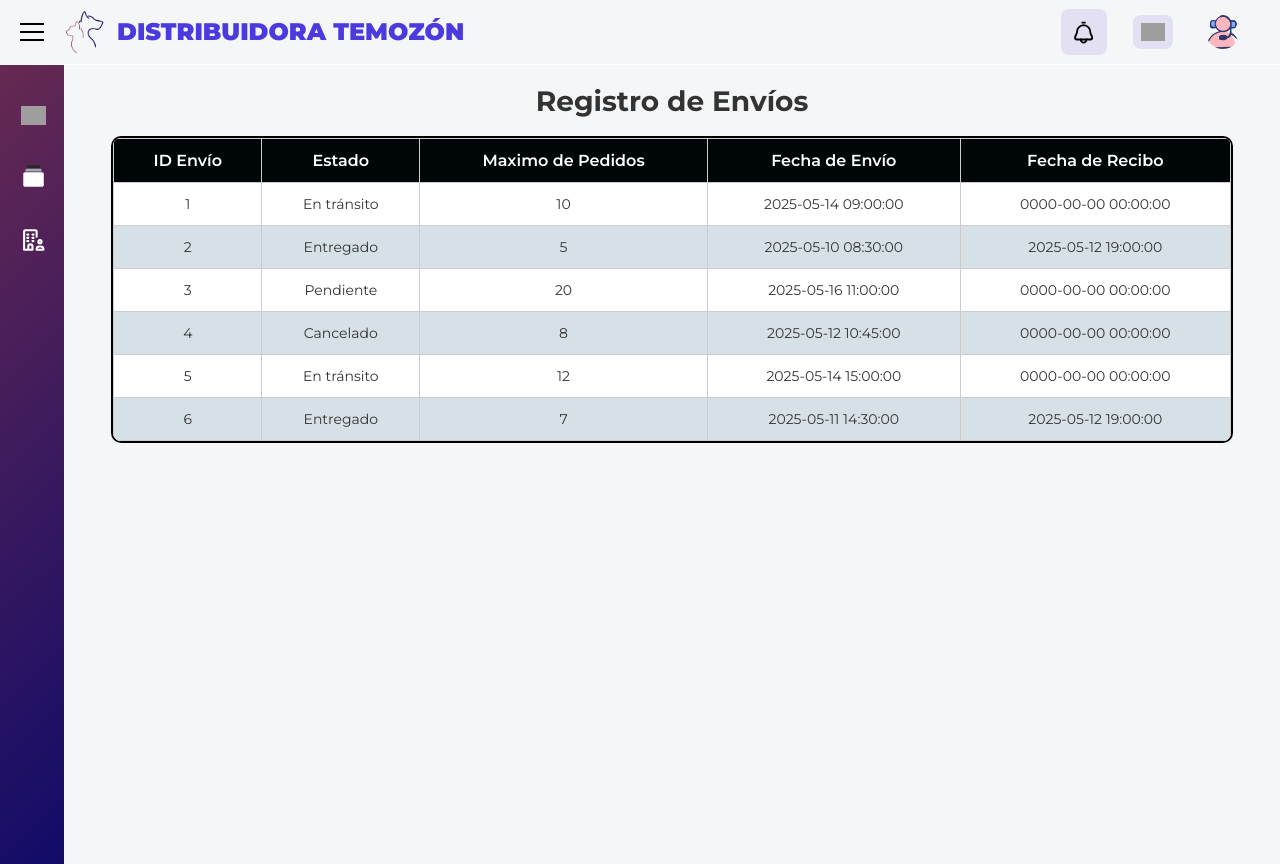
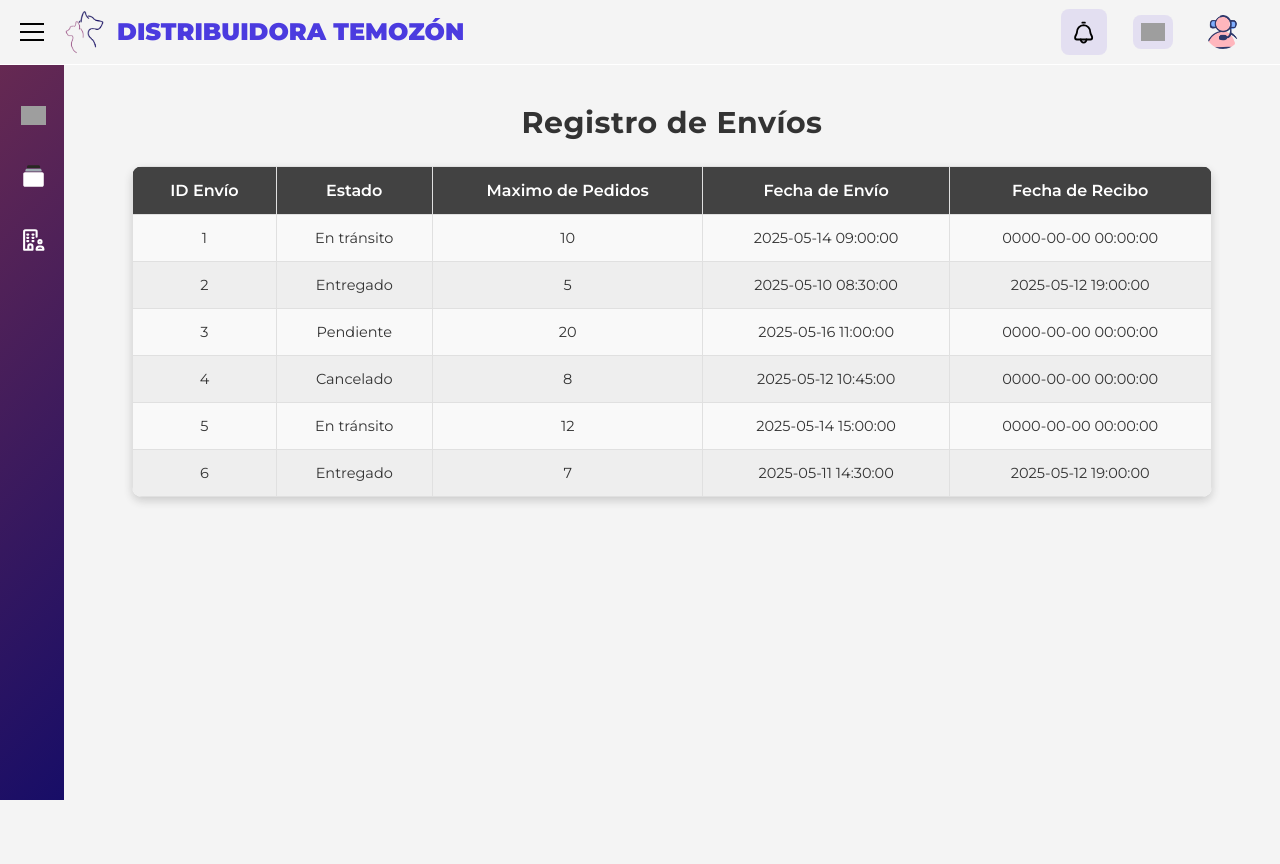
Before and after one commit to King-Cold/temozon, a PHP site: page /public/envios.php in a window 1280 px wide. After the commit the page ends 800 px from the top, so only its background shows below. Run offline with PHP 8.4, Linux system fonts and the light colour scheme; data comes from the database, SQL or seed files in the repository; some web fonts are replaced; grey boxes are pictures that could not be loaded.

Commit message:
Detallitos2.0

```diff
--- a/public/envios.php
+++ b/public/envios.php
@@ -17,8 +17,9 @@ $resultado = $conexion->query($sql);
  <style>
     body {
         font-family: 'Segoe UI', Tahoma, Geneva, Verdana, sans-serif;
-            background: #f4f6f8;
+        background: #f4f4f4;
         margin: 0;
+        padding: 20px;
     }
 
     main#main {
@@ -27,9 +28,10 @@ $resultado = $conexion->query($sql);
 
     h2 {
         text-align: center;
-            color: #333;
-            margin-bottom: 20px;
-            font-size: 28px;
+        color: #333333;
+        margin-bottom: 25px;
+        font-size: 30px;
+        letter-spacing: 0.5px;
     }
 
     table {
@@ -37,66 +39,71 @@ $resultado = $conexion->query($sql);
         margin: auto;
         border-collapse: collapse;
         background-color: #ffffff;
-            box-shadow: 0 0 0 2px #000000;
-            border-radius: 8px;
+        box-shadow: 0 4px 8px rgba(51, 51, 51, 0.2);
+        border-radius: 10px;
         overflow: hidden;
     }
 
     table th, table td {
-            padding: 12px 15px;
+        padding: 14px 18px;
         text-align: center;
-            border: 1px solid #ccc;
+        border: 1px solid #e0e0e0;
     }
 
     table th {
-            background-color: rgb(0, 5, 8);
+        background-color: #424242;
         color: #ffffff;
         font-weight: 600;
+        font-size: 16px;
     }
 
     table tr:nth-child(even) {
-            background-color: rgb(255, 255, 255);
+        background-color: #f9f9f9;
     }
 
     table tr:nth-child(odd) {
-            background-color: rgb(213, 224, 231);
+        background-color: #eeeeee;
     }
 
     table tr:hover {
-            background-color: #c5cae9;
+        background-color: #d6d6d6;
+        transition: background-color 0.3s ease;
     }
 
     table td {
-            color: #333;
-            font-size: 14px;
+        color: #333333;
+        font-size: 14.5px;
     }
 
     .btn {
-    padding: 6px 10px;
+        padding: 8px 14px;
         border: none;
-    border-radius: 4px;
+        border-radius: 6px;
         cursor: pointer;
-    font-size: 13px;
+        font-size: 14px;
         text-decoration: none;
         color: #fff;
         margin: 2px;
         display: inline-block;
+        transition: background-color 0.3s ease, box-shadow 0.2s ease;
     }
 
     .btn-edit {
-    background-color: #1976d2;
+        background-color: #616161;
     }
 
     .btn-edit:hover {
-    background-color: #125ea6;
+        background-color: #424242;
+        box-shadow: 0 2px 6px rgba(66, 66, 66, 0.4);
     }
 
     .btn-delete {
-    background-color: #d32f2f;
+        background-color: #757575;
     }
 
     .btn-delete:hover {
-    background-color: #a52828;
+        background-color: #616161;
+        box-shadow: 0 2px 6px rgba(97, 97, 97, 0.4);
     }
 </style>
 </head>
```
Lines whose indentation alone changed are shown as unchanged.
